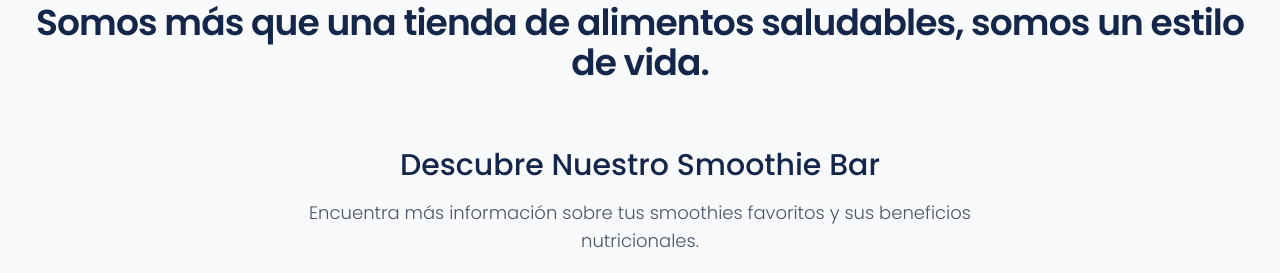
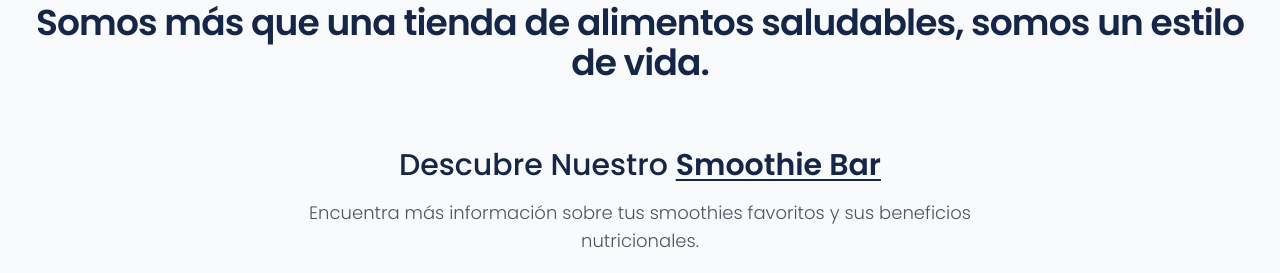
Before and after one commit to fred0727/website-sana1937, a website: page index.html in a window 1280 px wide. Shown: the part 1591-1864 px from the top of the page. Drawn offline with Linux system fonts and the light colour scheme.

Commit message:
subiendo cambios en productos

```diff
--- a/index.html
+++ b/index.html
@@ -593,7 +593,12 @@
           <h3
             class="text-3xl font-medium text-primary-navy text-center mb-4 fade-in delay-100"
           >
-            Descubre Nuestro Smoothie Bar
+            Descubre Nuestro
+            <a
+              href="pages/smoothies.html"
+              class="text-primary-navy font-semibold underline decoration-2 underline-offset-4 hover:text-secondary-navy transition-colors"
+              >Smoothie Bar</a
+            >
           </h3>
           <p
             class="text-center text-gray-600 text-lg font-light mb-10 max-w-2xl mx-auto fade-in delay-100"
```
Also changed, not shown: css/tailwind.css, 1 other file.
